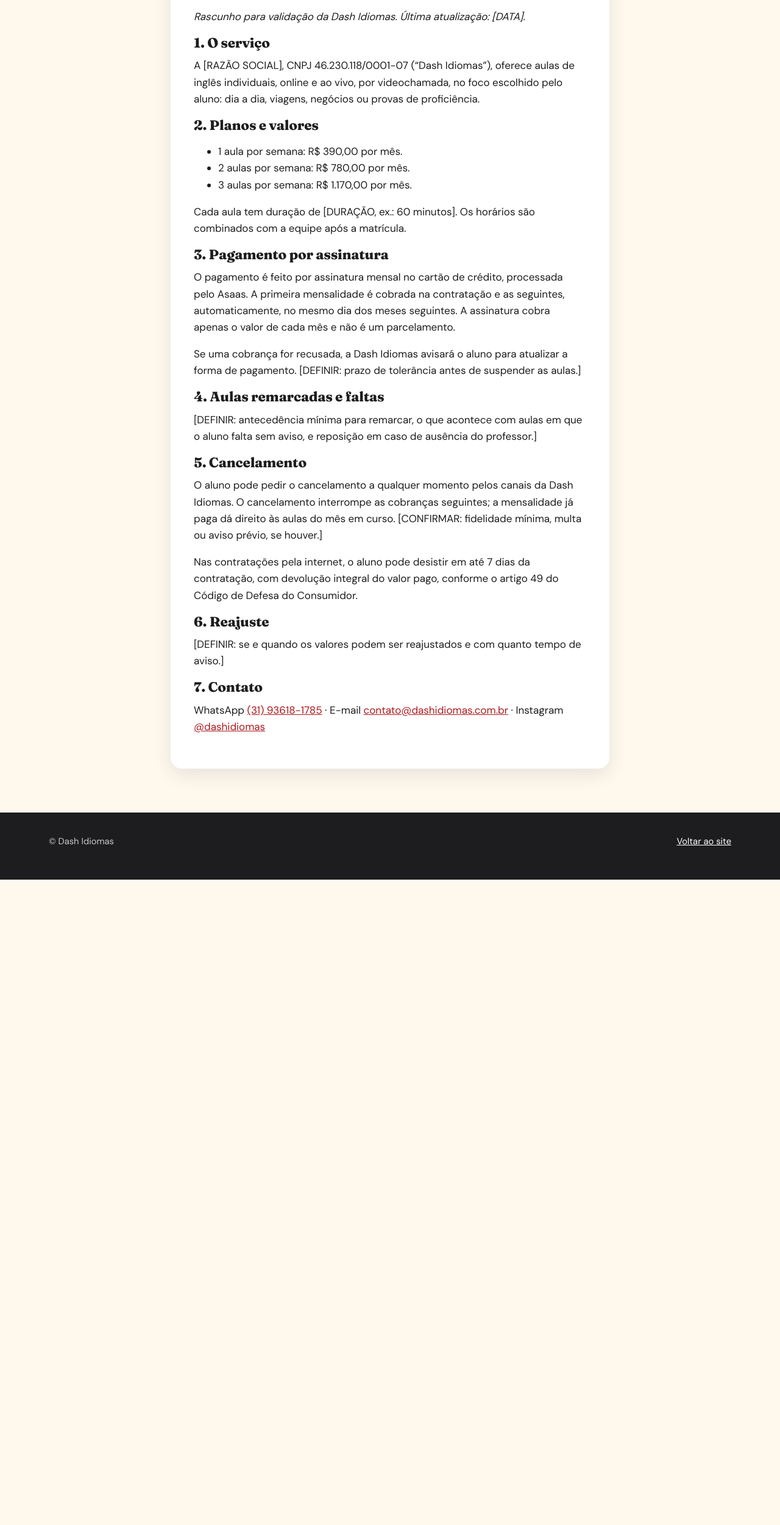
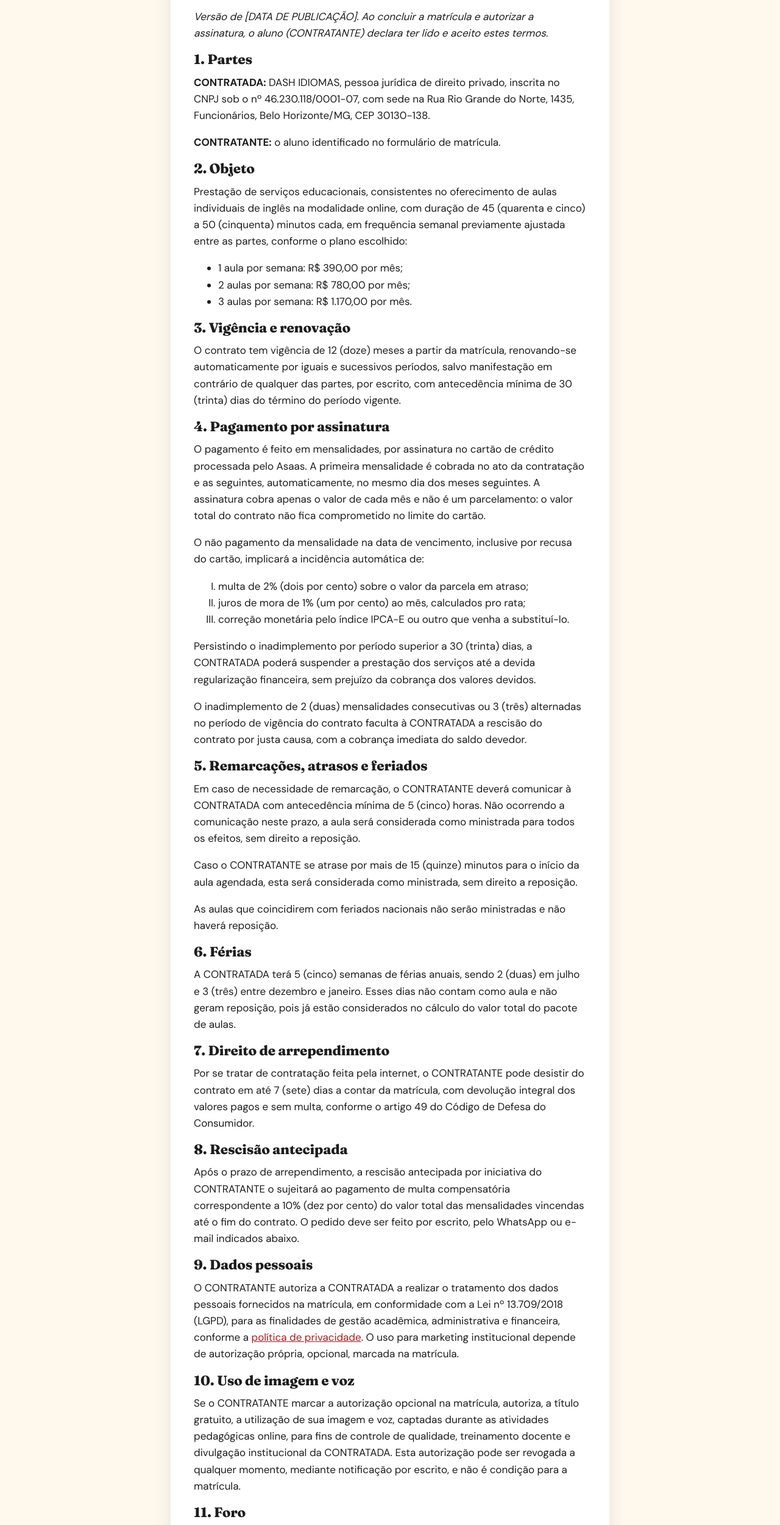
Before and after one commit to dashidiom/dash-idiomas-site, a website: page public/termos/index.html in a window 1280 px wide. Shown: the part 194-2694 px from the top of the page at 61% size. Before the commit the page ends 1636 px from the top, so only its background shows below. Drawn offline with Linux system fonts and the light colour scheme.

Commit message:
Termos com as cláusulas do contrato da escola e autorizações opcionais
Co-Authored-By: Claude Opus 5.5 <noreply@anthropic.com>
Claude-Session: https://claude.ai/code/session_01KGPsk2tqmNEWqpMZruqJLZ

```diff
--- a/public/js/matricula.js
+++ b/public/js/matricula.js
@@ -46,6 +46,8 @@
     clearErrors();
     const data = Object.fromEntries(new FormData(form).entries());
     data.aceite = form.querySelector('input[name="aceite"]').checked;
+    data.autoriza_imagem = form.querySelector('input[name="autoriza_imagem"]').checked;
+    data.autoriza_marketing = form.querySelector('input[name="autoriza_marketing"]').checked;
     submit.disabled = true;
     submit.textContent = "Enviando…";
     try {
--- a/public/termos/index.html
+++ b/public/termos/index.html
@@ -10,40 +10,52 @@
 </head>
 <body>
   <header class="site-header"><div class="container header-inner"><a class="brand" href="/"><img src="/img/logo-dash.png" alt="" width="52" height="54"><span>Dash Idiomas</span></a></div></header>
-  <main class="page-narrow">
+    <main class="page-narrow">
     <div class="card">
       <h1 style="font-size:2.2rem">Termos de contratação</h1>
-      <p><em>Rascunho para validação da Dash Idiomas. Última atualização: [DATA].</em></p>
-
-      <h2 style="font-size:1.4rem">1. O serviço</h2>
-      <p>A [RAZÃO SOCIAL], CNPJ 46.230.118/0001-07 (“Dash Idiomas”), oferece aulas de inglês individuais, online e ao vivo, por videochamada, no foco escolhido pelo aluno: dia a dia, viagens, negócios ou provas de proficiência.</p>
-
-      <h2 style="font-size:1.4rem">2. Planos e valores</h2>
+      <p><em>Versão de [DATA DE PUBLICAÇÃO]. Ao concluir a matrícula e autorizar a assinatura, o aluno (CONTRATANTE) declara ter lido e aceito estes termos.</em></p>
+      <h2 style="font-size:1.4rem">1. Partes</h2>
+      <p><strong>CONTRATADA:</strong> DASH IDIOMAS, pessoa jurídica de direito privado, inscrita no CNPJ sob o nº 46.230.118/0001-07, com sede na Rua Rio Grande do Norte, 1435, Funcionários, Belo Horizonte/MG, CEP 30130-138.</p>
+      <p><strong>CONTRATANTE:</strong> o aluno identificado no formulário de matrícula.</p>
+      <h2 style="font-size:1.4rem">2. Objeto</h2>
+      <p>Prestação de serviços educacionais, consistentes no oferecimento de aulas individuais de inglês na modalidade online, com duração de 45 (quarenta e cinco) a 50 (cinquenta) minutos cada, em frequência semanal previamente ajustada entre as partes, conforme o plano escolhido:</p>
       <ul>
-        <li>1 aula por semana: R$ 390,00 por mês.</li>
-        <li>2 aulas por semana: R$ 780,00 por mês.</li>
+        <li>1 aula por semana: R$ 390,00 por mês;</li>
+        <li>2 aulas por semana: R$ 780,00 por mês;</li>
         <li>3 aulas por semana: R$ 1.170,00 por mês.</li>
       </ul>
-      <p>Cada aula tem duração de [DURAÇÃO, ex.: 60 minutos]. Os horários são combinados com a equipe após a matrícula.</p>
-
-      <h2 style="font-size:1.4rem">3. Pagamento por assinatura</h2>
-      <p>O pagamento é feito por assinatura mensal no cartão de crédito, processada pelo Asaas. A primeira mensalidade é cobrada na contratação e as seguintes, automaticamente, no mesmo dia dos meses seguintes. A assinatura cobra apenas o valor de cada mês e não é um parcelamento.</p>
-      <p>Se uma cobrança for recusada, a Dash Idiomas avisará o aluno para atualizar a forma de pagamento. [DEFINIR: prazo de tolerância antes de suspender as aulas.]</p>
-
-      <h2 style="font-size:1.4rem">4. Aulas remarcadas e faltas</h2>
-      <p>[DEFINIR: antecedência mínima para remarcar, o que acontece com aulas em que o aluno falta sem aviso, e reposição em caso de ausência do professor.]</p>
-
-      <h2 style="font-size:1.4rem">5. Cancelamento</h2>
-      <p>O aluno pode pedir o cancelamento a qualquer momento pelos canais da Dash Idiomas. O cancelamento interrompe as cobranças seguintes; a mensalidade já paga dá direito às aulas do mês em curso. [CONFIRMAR: fidelidade mínima, multa ou aviso prévio, se houver.]</p>
-      <p>Nas contratações pela internet, o aluno pode desistir em até 7 dias da contratação, com devolução integral do valor pago, conforme o artigo 49 do Código de Defesa do Consumidor.</p>
-
-      <h2 style="font-size:1.4rem">6. Reajuste</h2>
-      <p>[DEFINIR: se e quando os valores podem ser reajustados e com quanto tempo de aviso.]</p>
-
-      <h2 style="font-size:1.4rem">7. Contato</h2>
+      <h2 style="font-size:1.4rem">3. Vigência e renovação</h2>
+      <p>O contrato tem vigência de 12 (doze) meses a partir da matrícula, renovando-se automaticamente por iguais e sucessivos períodos, salvo manifestação em contrário de qualquer das partes, por escrito, com antecedência mínima de 30 (trinta) dias do término do período vigente.</p>
+      <h2 style="font-size:1.4rem">4. Pagamento por assinatura</h2>
+      <p>O pagamento é feito em mensalidades, por assinatura no cartão de crédito processada pelo Asaas. A primeira mensalidade é cobrada no ato da contratação e as seguintes, automaticamente, no mesmo dia dos meses seguintes. A assinatura cobra apenas o valor de cada mês e não é um parcelamento: o valor total do contrato não fica comprometido no limite do cartão.</p>
+      <p>O não pagamento da mensalidade na data de vencimento, inclusive por recusa do cartão, implicará a incidência automática de:</p>
+      <ol type="I">
+        <li>multa de 2% (dois por cento) sobre o valor da parcela em atraso;</li>
+        <li>juros de mora de 1% (um por cento) ao mês, calculados pro rata;</li>
+        <li>correção monetária pelo índice IPCA-E ou outro que venha a substituí-lo.</li>
+      </ol>
+      <p>Persistindo o inadimplemento por período superior a 30 (trinta) dias, a CONTRATADA poderá suspender a prestação dos serviços até a devida regularização financeira, sem prejuízo da cobrança dos valores devidos.</p>
+      <p>O inadimplemento de 2 (duas) mensalidades consecutivas ou 3 (três) alternadas no período de vigência do contrato faculta à CONTRATADA a rescisão do contrato por justa causa, com a cobrança imediata do saldo devedor.</p>
+      <h2 style="font-size:1.4rem">5. Remarcações, atrasos e feriados</h2>
+      <p>Em caso de necessidade de remarcação, o CONTRATANTE deverá comunicar à CONTRATADA com antecedência mínima de 5 (cinco) horas. Não ocorrendo a comunicação neste prazo, a aula será considerada como ministrada para todos os efeitos, sem direito a reposição.</p>
+      <p>Caso o CONTRATANTE se atrase por mais de 15 (quinze) minutos para o início da aula agendada, esta será considerada como ministrada, sem direito a reposição.</p>
+      <p>As aulas que coincidirem com feriados nacionais não serão ministradas e não haverá reposição.</p>
+      <h2 style="font-size:1.4rem">6. Férias</h2>
+      <p>A CONTRATADA terá 5 (cinco) semanas de férias anuais, sendo 2 (duas) em julho e 3 (três) entre dezembro e janeiro. Esses dias não contam como aula e não geram reposição, pois já estão considerados no cálculo do valor total do pacote de aulas.</p>
+      <h2 style="font-size:1.4rem">7. Direito de arrependimento</h2>
+      <p>Por se tratar de contratação feita pela internet, o CONTRATANTE pode desistir do contrato em até 7 (sete) dias a contar da matrícula, com devolução integral dos valores pagos e sem multa, conforme o artigo 49 do Código de Defesa do Consumidor.</p>
+      <h2 style="font-size:1.4rem">8. Rescisão antecipada</h2>
+      <p>Após o prazo de arrependimento, a rescisão antecipada por iniciativa do CONTRATANTE o sujeitará ao pagamento de multa compensatória correspondente a 10% (dez por cento) do valor total das mensalidades vincendas até o fim do contrato. O pedido deve ser feito por escrito, pelo WhatsApp ou e-mail indicados abaixo.</p>
+      <h2 style="font-size:1.4rem">9. Dados pessoais</h2>
+      <p>O CONTRATANTE autoriza a CONTRATADA a realizar o tratamento dos dados pessoais fornecidos na matrícula, em conformidade com a Lei nº 13.709/2018 (LGPD), para as finalidades de gestão acadêmica, administrativa e financeira, conforme a <a href="/privacidade/">política de privacidade</a>. O uso para marketing institucional depende de autorização própria, opcional, marcada na matrícula.</p>
+      <h2 style="font-size:1.4rem">10. Uso de imagem e voz</h2>
+      <p>Se o CONTRATANTE marcar a autorização opcional na matrícula, autoriza, a título gratuito, a utilização de sua imagem e voz, captadas durante as atividades pedagógicas online, para fins de controle de qualidade, treinamento docente e divulgação institucional da CONTRATADA. Esta autorização pode ser revogada a qualquer momento, mediante notificação por escrito, e não é condição para a matrícula.</p>
+      <h2 style="font-size:1.4rem">11. Foro</h2>
+      <p>As partes elegem o foro da Comarca de Belo Horizonte/MG para dirimir quaisquer litígios oriundos deste contrato, ressalvado o direito do consumidor de propor ação no foro do seu domicílio.</p>
+      <h2 style="font-size:1.4rem">12. Contato</h2>
       <p>WhatsApp <a href="https://wa.me/5531936181785">(31) 93618-1785</a> · E-mail <a href="mailto:contato@dashidiomas.com.br">contato@dashidiomas.com.br</a> · Instagram <a href="https://www.instagram.com/dashidiomas/">@dashidiomas</a></p>
     </div>
   </main>
-  <footer class="site-footer"><div class="container footer-inner"><p>© Dash Idiomas</p><p><a href="/">Voltar ao site</a></p></div></footer>
+  <footer class="site-footer"><div class="container footer-inner"><p>© Dash Idiomas · CNPJ 46.230.118/0001-07</p><p><a href="/">Voltar ao site</a></p></div></footer>
 </body>
 </html>
--- a/src/sheets.ts
+++ b/src/sheets.ts
@@ -22,6 +22,8 @@ export async function syncToSheet(env: Env, e: Enrollment): Promise<void> {
     nivel: NIVEIS[e.nivel] ?? e.nivel,
     disponibilidade: e.disponibilidade,
     observacoes: e.observacoes,
+    autoriza_imagem: e.autoriza_imagem ? "Sim" : "Não",
+    autoriza_marketing: e.autoriza_marketing ? "Sim" : "Não",
     status_matricula: e.enrollment_status,
     status_pagamento: PAYMENT_STATUS_LABEL[e.payment_status] ?? e.payment_status,
     assinatura_asaas: e.subscription_id ?? "",
--- a/src/types.ts
+++ b/src/types.ts
@@ -33,4 +33,6 @@ export interface Enrollment {
   subscription_id: string | null;
   last_payment_at: string | null;
   last_event: string | null;
+  autoriza_imagem: number;
+  autoriza_marketing: number;
 }
```
Also changed, not shown: public/index.html (+3 -3 lines), public/matricula/index.html (+12 -0 lines), public/pagamento/index.html (+7 -5 lines), public/privacidade/index.html (+6 -4 lines), src/validation.ts (+6 -2 lines), src/worker.ts (+4 -3 lines), tests/api.test.mjs (+3 -1 lines), 2 other files.
